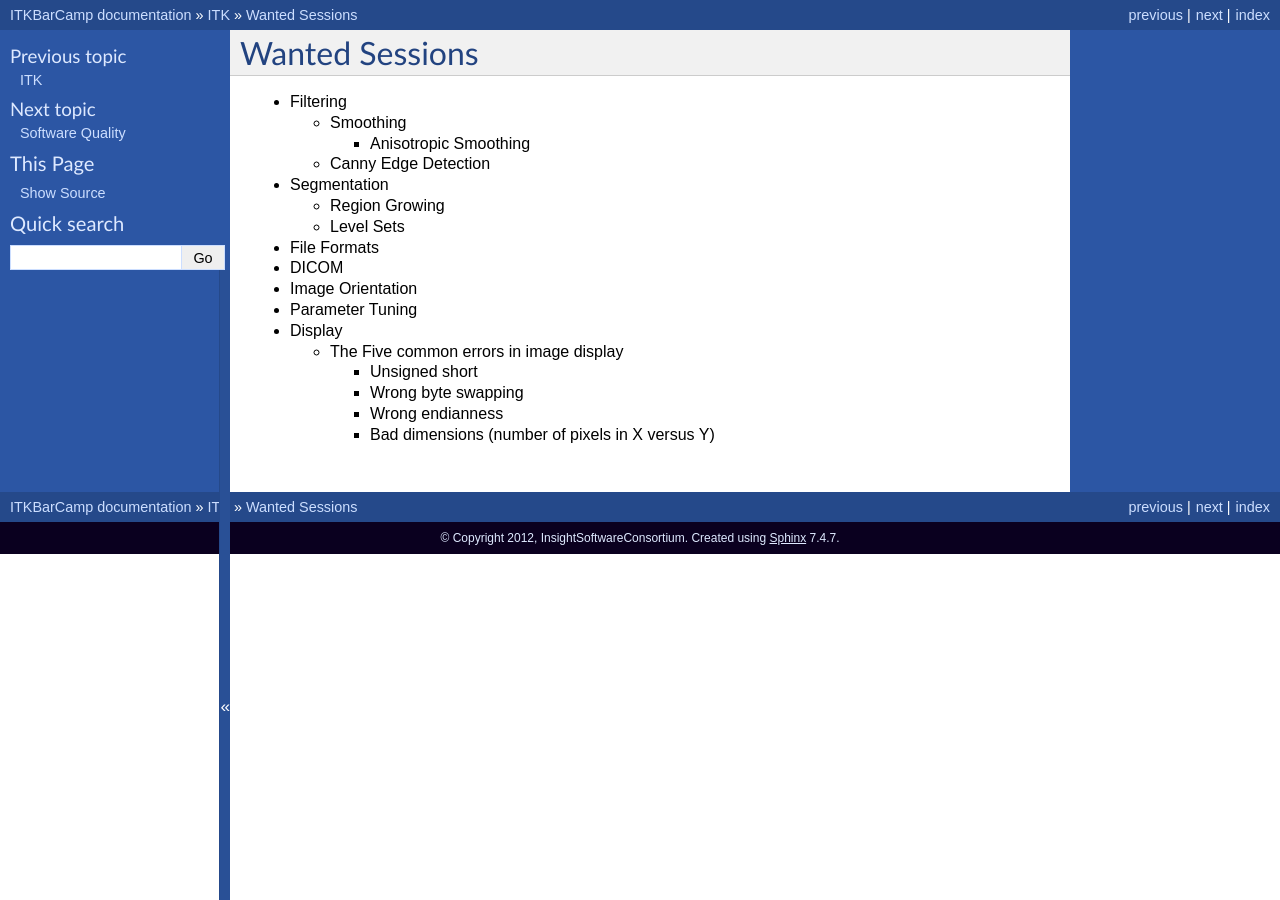
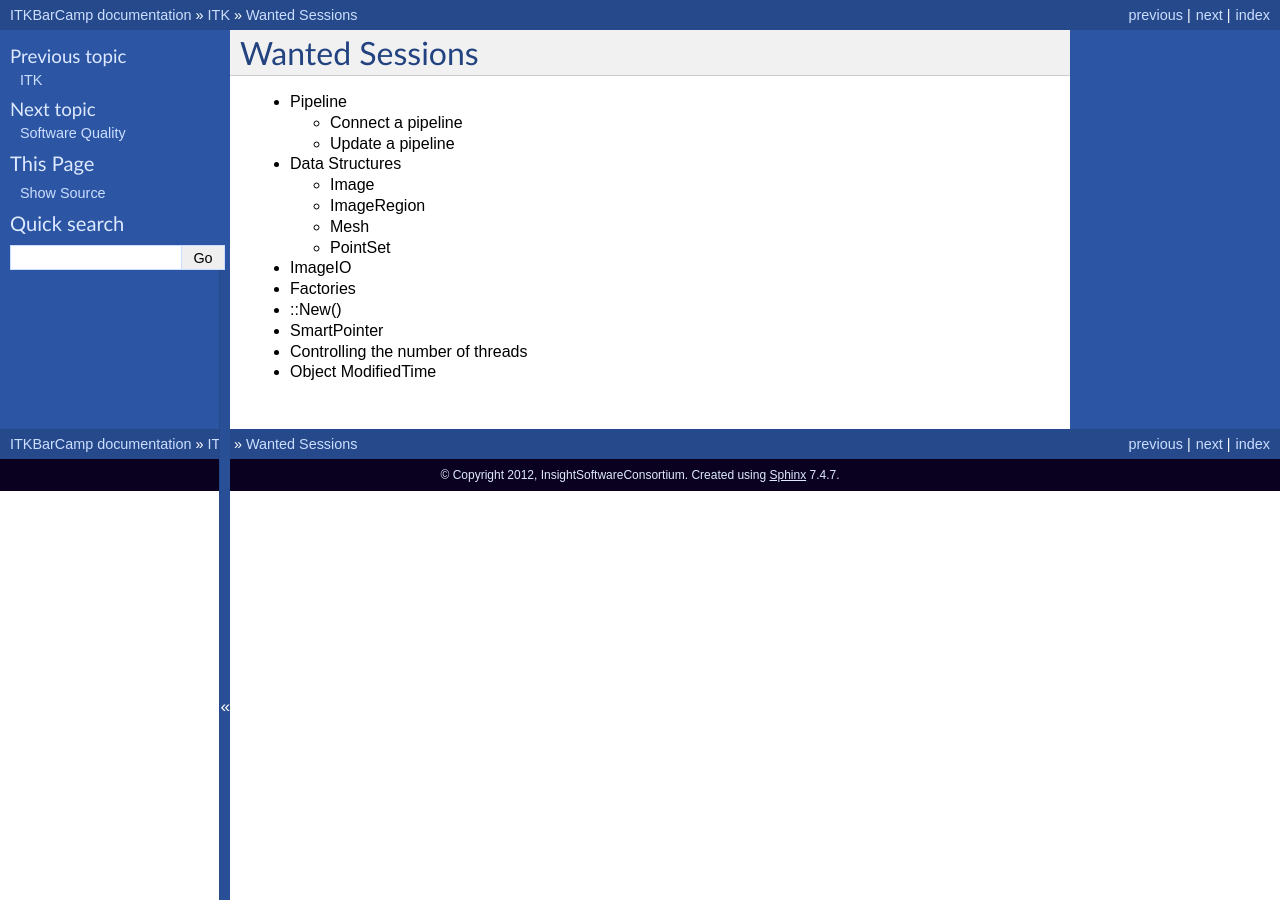
Before and after one commit to InsightSoftwareConsortium/ITKBarCamp, a Sphinx documentation site: the page built from doc/source/ITK/Wanted.rst, in a window 1280 px wide. Built offline with Sphinx 7.4.7, drawn with Linux system fonts in a browser that asks for light colours; formulas are drawn with MathJax 3; pages that are not in the unit, such as notebooks, are missing from menus.

Commit message:
Fix up ITK/Wanted.rst.
Some example sessions.  The wrong content from ImageProcessing/Wanted.rst had
been copied here, too.

```diff
--- a/doc/source/ITK/Wanted.rst
+++ b/doc/source/ITK/Wanted.rst
@@ -1,28 +1,21 @@
 Wanted Sessions
 ===============
 
-* Filtering
+* Pipeline
 
-  * Smoothing
+  * Connect a pipeline
+  * Update a pipeline
 
-    * Anisotropic Smoothing
+* Data Structures
 
-  * Canny Edge Detection
+  * Image
+  * ImageRegion
+  * Mesh
+  * PointSet
 
-* Segmentation
-
-  * Region Growing
-  * Level Sets
-
-* File Formats
-* DICOM
-* Image Orientation
-* Parameter Tuning
-* Display
-
-  * The Five common errors in image display
-
-    * Unsigned short
-    * Wrong byte swapping
-    * Wrong endianness
-    * Bad dimensions (number of pixels in X versus Y)
+* ImageIO
+* Factories
+* ::New()
+* SmartPointer
+* Controlling the number of threads
+* Object ModifiedTime
```
